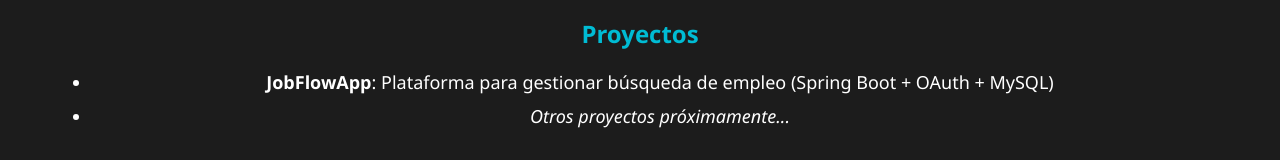
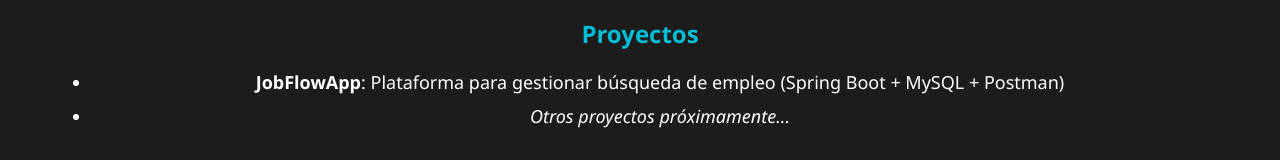
Before and after one commit to AlePrimo/mi-portfolio, a React (Vite) app: page / in a window 1280 px wide. Shown: the part 397-557 px from the top of the page. Built offline with nearby package versions, Linux system fonts and the light colour scheme.

Commit message:
Modificacion de Proyectos.jsx

```diff
--- a/src/components/Proyectos.jsx
+++ b/src/components/Proyectos.jsx
@@ -6,7 +6,7 @@
     <section id="proyectos">
       <h2>Proyectos</h2>
       <ul>
-        <li><strong>JobFlowApp</strong>: Plataforma para gestionar búsqueda de empleo (Spring Boot + OAuth + MySQL)</li>
+        <li><strong>JobFlowApp</strong>: Plataforma para gestionar búsqueda de empleo (Spring Boot + MySQL + Postman)</li>
         <li><em>Otros proyectos próximamente...</em></li>
       </ul>
     </section>
```
